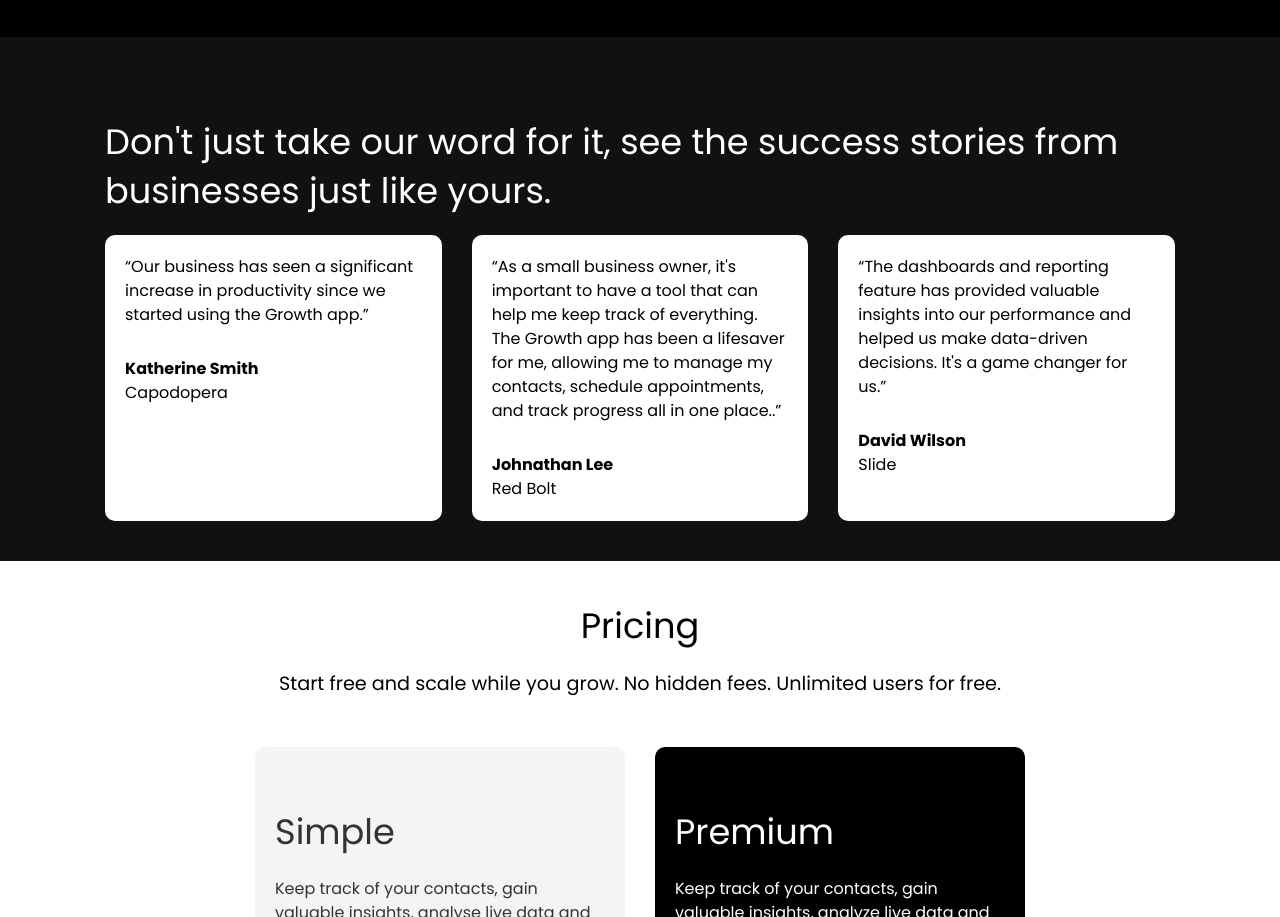
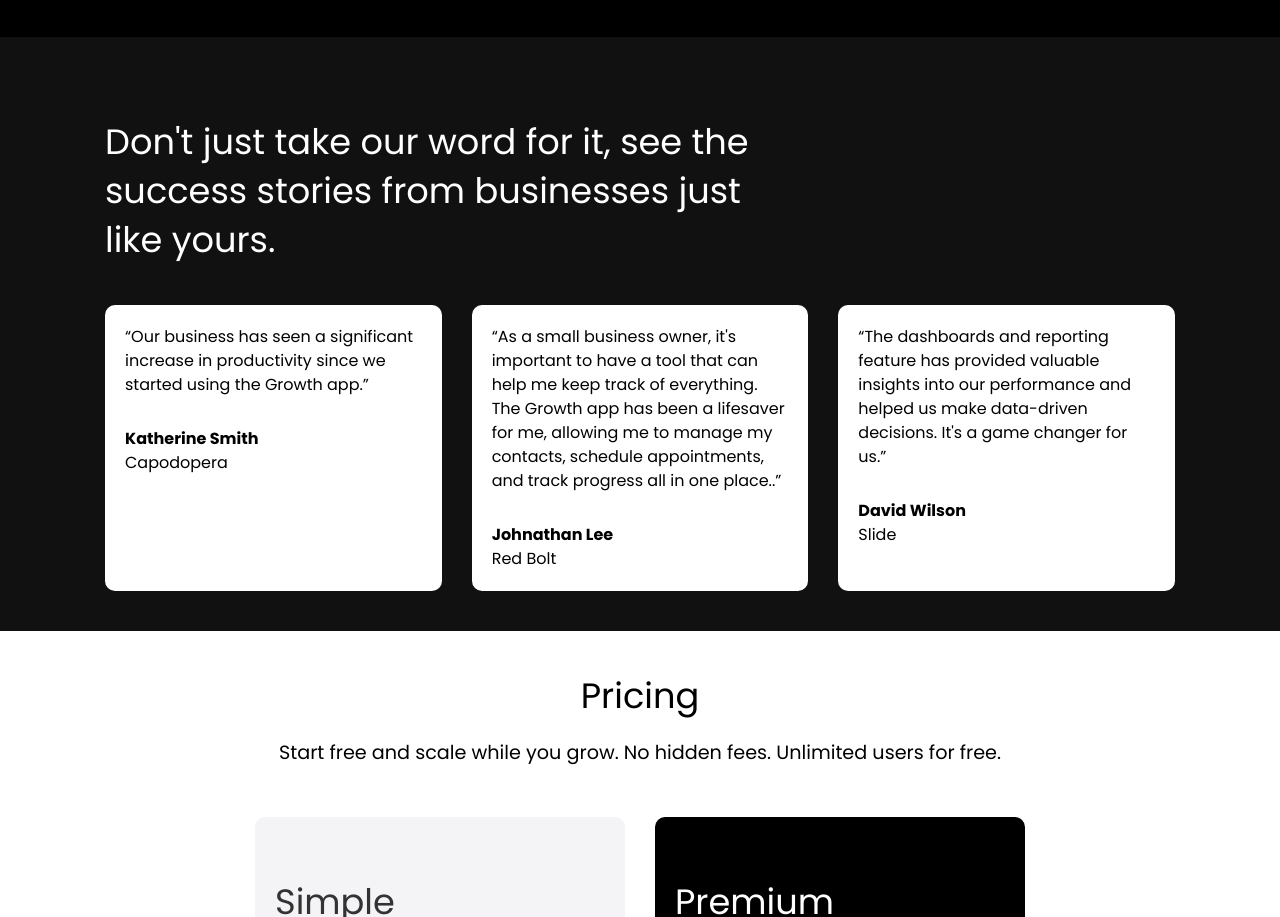
Before and after one commit to sadikahmetaydin/company-landing-page, a plain HTML site: page index.html in a window 1280 px wide. Shown: the part 1421-2338 px from the top of the page. Drawn offline with Linux system fonts and the light colour scheme.

Commit message:
Company Landing Page Project Final

```diff
--- a/index.html
+++ b/index.html
@@ -120,7 +120,7 @@
   <!-- Testimonials -->
   <section class="testimonials bg-dark">
     <div class="container">
-      <h3 class="testimoinals-heading text-xl">
+      <h3 class="testimonials-heading text-xl">
         Don't just take our word for it, see the success stories from businesses just like yours.
       </h3>
 
```
